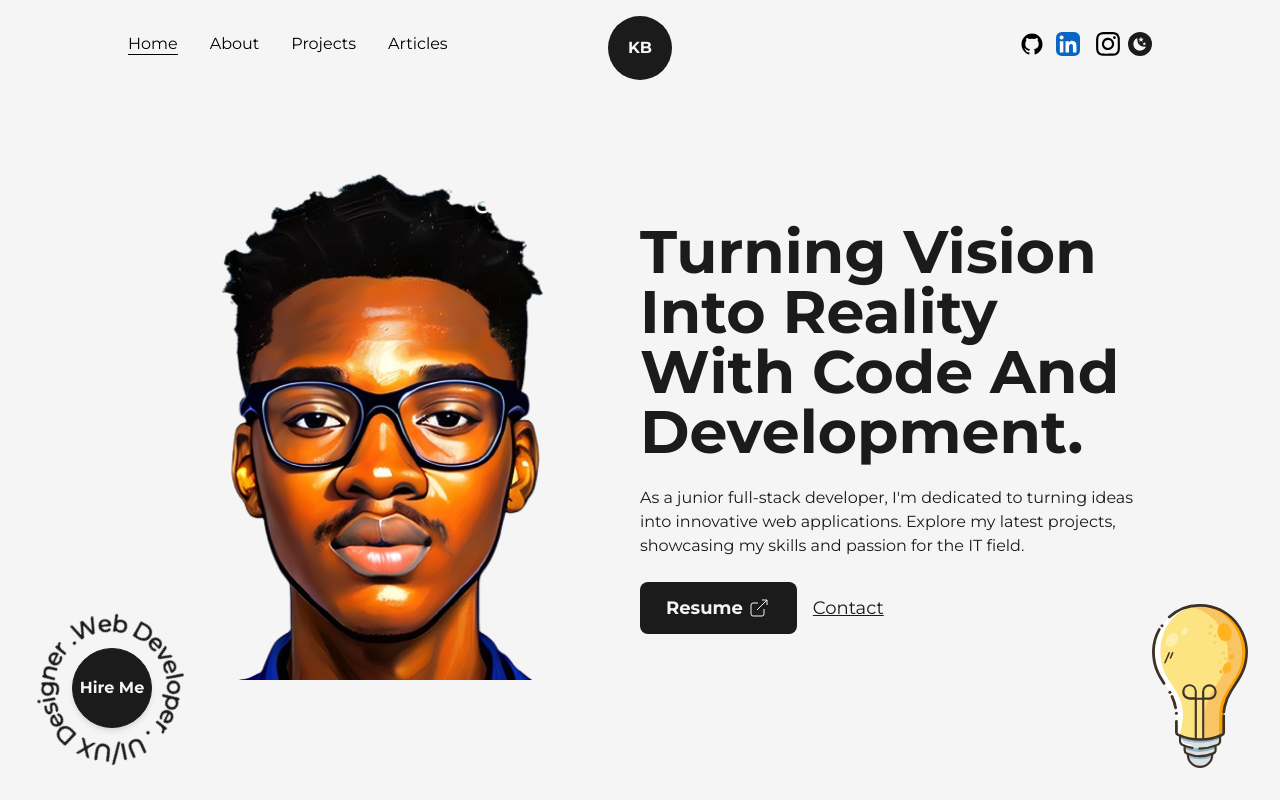
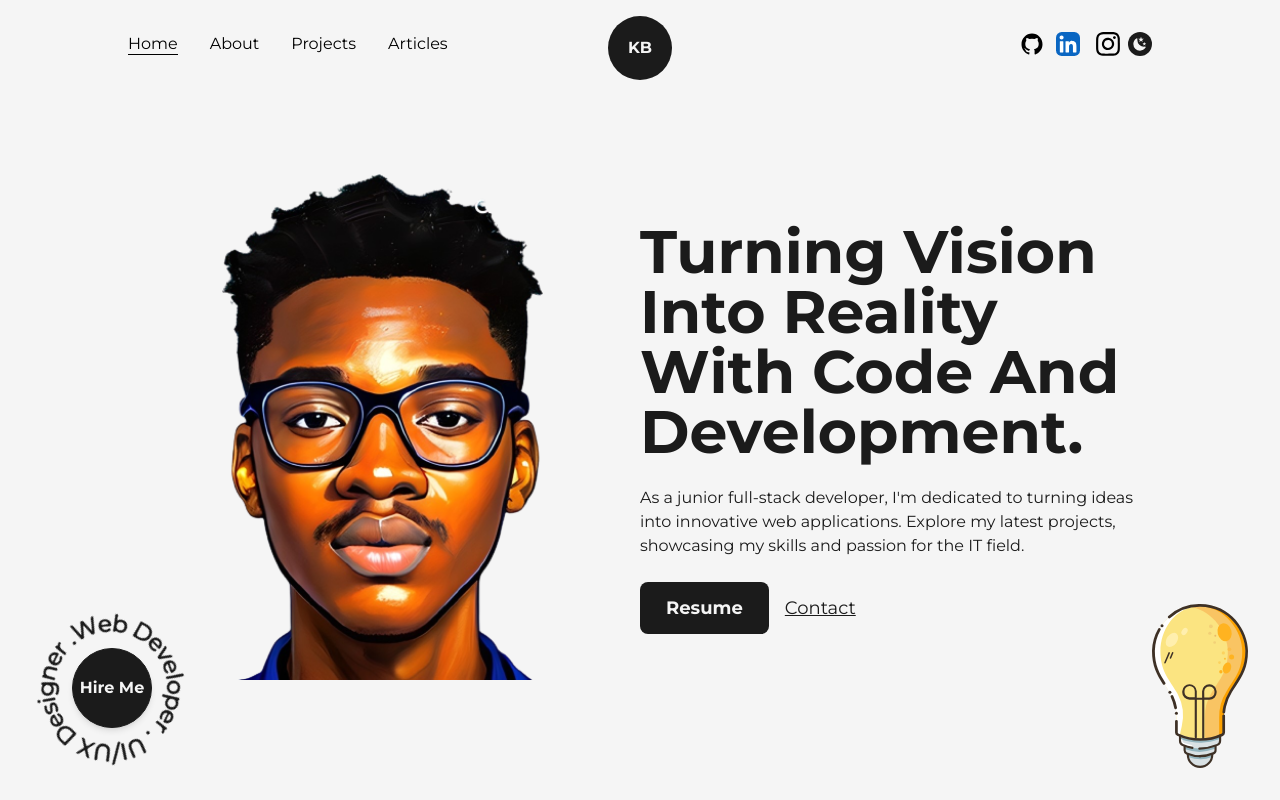
Before and after one commit to Kenneth12curry/next_js_portfolio, a Next.js app: page / in a window 1280 px wide. Shown: the top 800 px of the page. Built offline with nearby package versions, Linux system fonts and the light colour scheme.

Commit message:
CorrectionIcos

```diff
--- a/src/pages/index.js
+++ b/src/pages/index.js
@@ -60,7 +60,7 @@ export default function Home() {
                           dark:bg-light dark:text-dark hover:dark:bg-dark hover:dark:text-light  hover:dark:border-light
                           md:p-2 md:px-4 md:text-base'
 
-                          download={true} id="mood">Resume <LinkArrow className={"w-6 ml-1"} />
+                          download={true} id="mood">Resume
                         </a>
 
                         <a href="mailto:adjeteken@gmail.com" target={"_blank"} className='ml-4 text-lg font-medium capitalize
```
